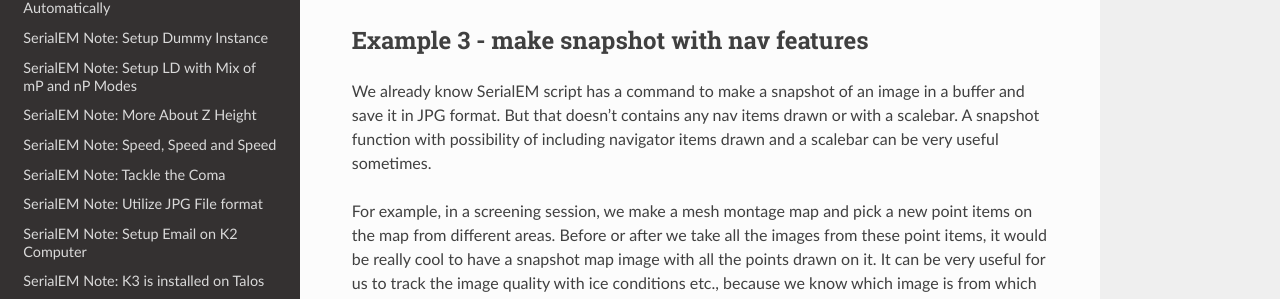
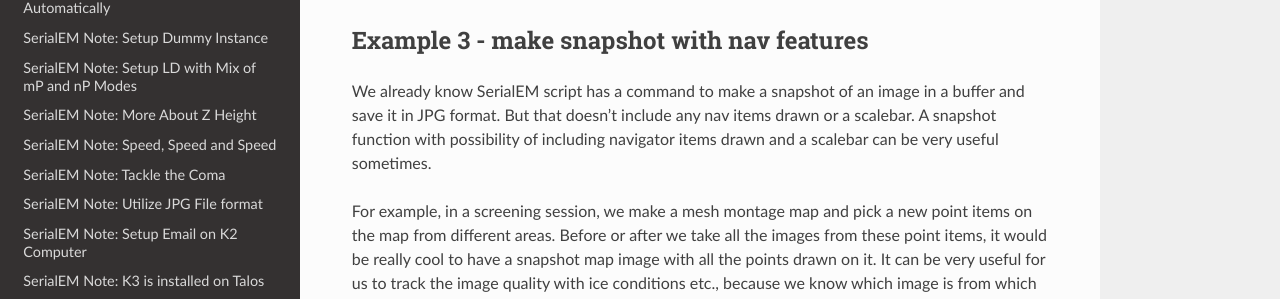
Before and after one commit to xuchen66/sphinx-emdocs, a Sphinx documentation site: the page built from source/serialem-note-hidden-goodies.rst, in a window 1280 px wide and 900 px high, scrolled down 1893 px. Shown: the part 176-475 px from the top of the window. Built offline with Sphinx 7.4.7 and the Read the Docs theme 2.0.0, drawn with Linux system fonts in a browser that asks for light colours; pages that are not in the unit, such as notebooks, are missing from menus.

Commit message:
Update serialem-note-hidden-goodies.rst

```diff
--- a/source/serialem-note-hidden-goodies.rst
+++ b/source/serialem-note-hidden-goodies.rst
@@ -105,8 +105,8 @@
 -------------------------------------------
 
 We already know SerialEM script has a command to make a snapshot of an image
-in a buffer and save it in JPG format. But that doesn't contains any nav
-items drawn or with a scalebar. A snapshot function with possibility of
+in a buffer and save it in JPG format. But that doesn't include any nav
+items drawn or a scalebar. A snapshot function with possibility of
 including navigator items drawn and a scalebar can be very useful sometimes.
 
 For example, in a screening session, we make a mesh montage map and pick a
@@ -133,7 +133,7 @@
 **Fig.2 Snapshot Tool Window** (click for full size image)
 
 .. image:: ../images/snapshot-window.jpg
-   :scale: 60 %
+   :scale: 50 %
    :alt: snapshot with nav feature
    :align: center
 
```
